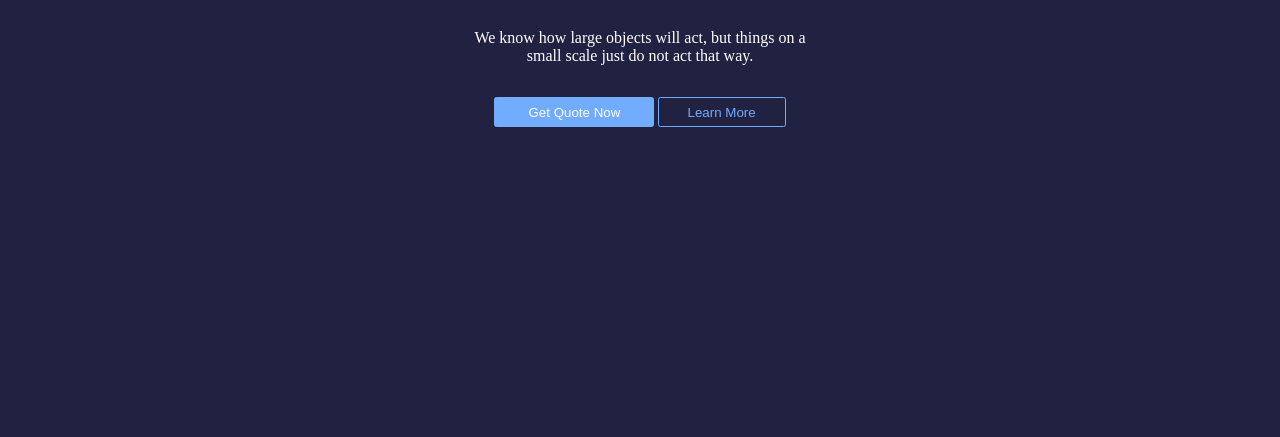
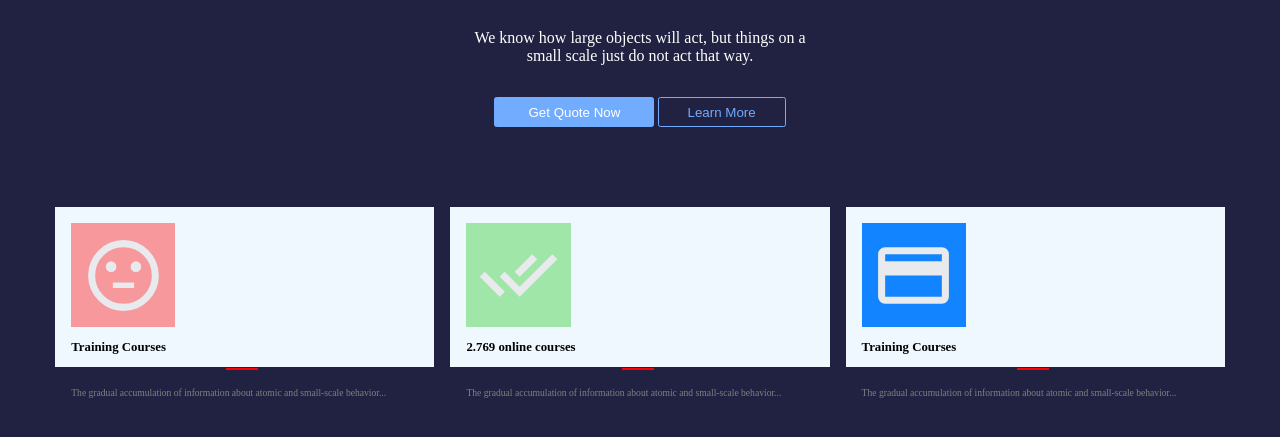
Before and after one commit to Jaronimo1337/githubfirstuzd, a plain HTML site: page index.html in a window 1280 px wide. Shown: the part 145-582 px from the top of the page. Drawn offline with Linux system fonts and the light colour scheme.

Commit message:
Finished project

```diff
--- a/index.html
+++ b/index.html
@@ -22,9 +22,30 @@
         </div>
     </main>
     <article class="courses_container">
-<div></div>
-<div></div>
-<div></div>
+        <div class="first_container">
+            <img class="vector_image1" src="img/1.svg" alt="face">
+            <p class="first__container--text"><b>Training Courses</b></p>
+            <hr>
+            <p class="container__bottom--text">
+                The gradual accumulation of information about atomic and small-scale behavior...
+                            </p>
+        </div>
+        <div class="first_container">
+            <img class="vector_image2" src="img/2.svg" alt="checked">
+            <p class="first__container--text"><b>2.769 online courses</b></p>
+            <hr>
+            <p class="container__bottom--text">
+                The gradual accumulation of information about atomic and small-scale behavior...
+                            </p>
+        </div>
+        <div class="first_container">
+            <img class="vector_image3" src="img/3.svg" alt="card">
+            <p class="first__container--text"><b>Training Courses</b></p>
+            <hr>
+            <p class="container__bottom--text">
+The gradual accumulation of information about atomic and small-scale behavior...
+            </p>
+        </div>
     </article>
 </body>
 
--- a/style/style.css
+++ b/style/style.css
@@ -3,6 +3,9 @@ h1,
     text-align: center;
     color: white;
 
+}
+*{
+    box-sizing: border-box;
 }
 h1{
     font-size: 3rem;
@@ -37,4 +40,53 @@ body {
 }
 .courses_container{
     display: flex;
+    justify-content: center;
+    align-items: center;
+    gap: 1rem;
+    padding-top: 5rem;
 }
+.first_container {
+width: 30%;
+background-color: aliceblue;
+height: 10rem;
+display: flex;
+flex-direction: column;
+padding: 1rem;
+}
+.vector_image1{
+    padding: 0.6rem;
+    background-color: #ff000063;
+    width: 30%;
+}
+.vector_image2{
+    width: 30%;
+    padding: 0.6rem;
+    background-color: #1fca1f63;
+}
+.vector_image3{
+    width: 30%;
+    padding: 0.6rem;
+    background-color: #1284ff;
+}
+hr{
+    width: 2rem;
+    margin-right: 10rem;
+    color: red;
+    border: 1px solid red;
+    margin-top: 0px;
+}
+.first__container--text{
+    font-size: 0.8rem;
+}
+.container__bottom--text{
+    font-size: 0.6rem;
+    color: gray;
+    hover:text-blue-600
+}
+div.first_container:hover{
+    background-color: #006aff;
+    color: black;
+}
+.container__bottom--text:hover{
+    color: #212142;
+}
```
